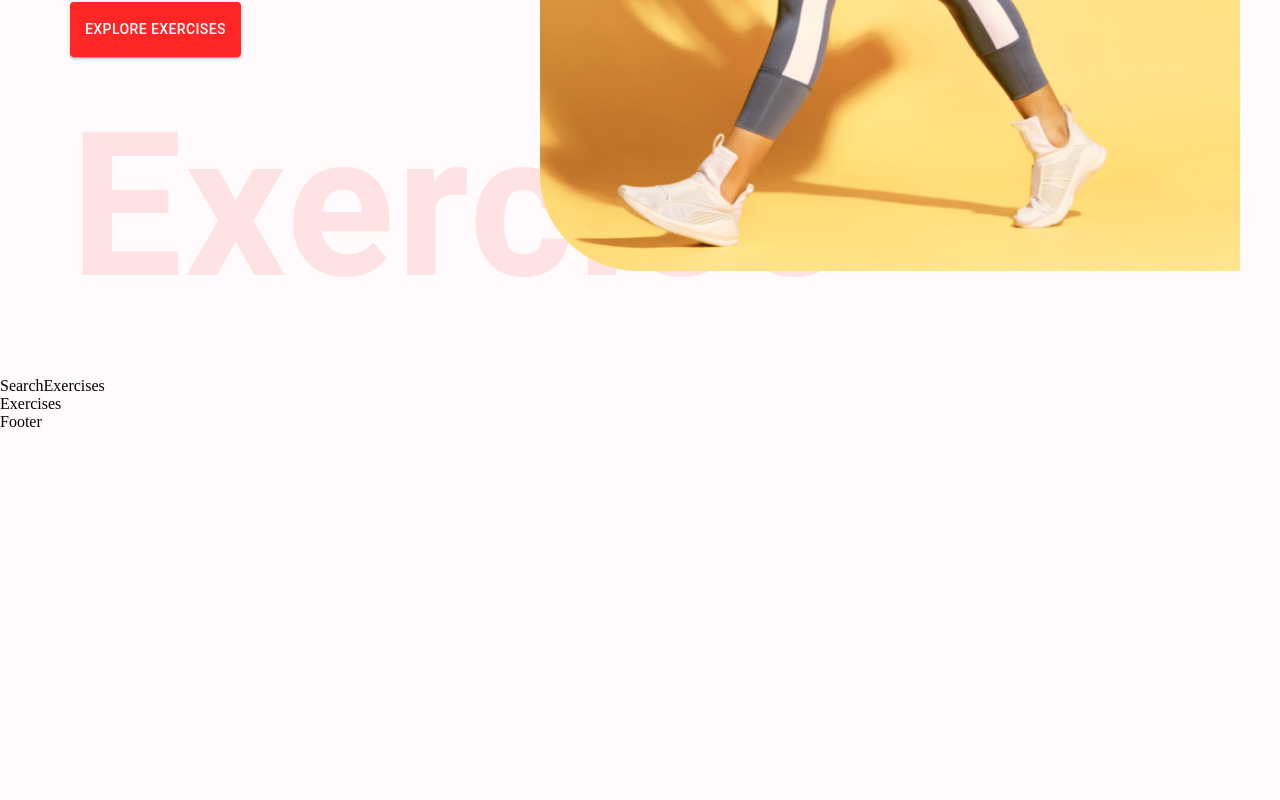
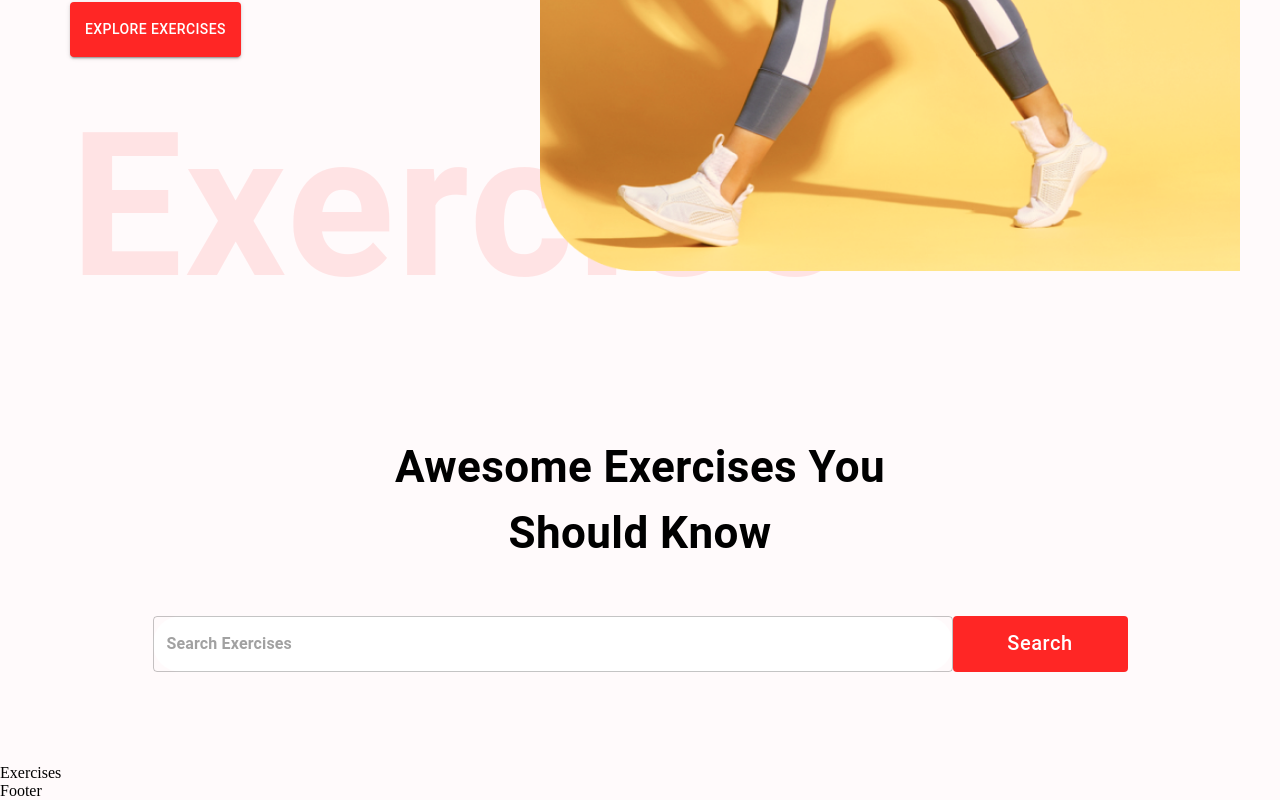
Before and after one commit to mrduman/gymApp, a React (Create React App) app: page / in a window 1280 px wide. Shown: the part 599-1399 px from the top of the page. Before the commit the page ends 1030 px from the top, so only its background shows below. Built offline with nearby package versions, Linux system fonts and the light colour scheme.

Commit message:
Search exercises styling

```diff
--- a/src/components/SearchExercises.js
+++ b/src/components/SearchExercises.js
@@ -1,7 +1,59 @@
-import React from "react";
+import React, { useState, useEffect } from "react";
+import { Box, Button, Stack, TextField, Typography } from "@mui/material";
 
 const SearchExercises = () => {
-  return <div>SearchExercises</div>;
+  return (
+    <Stack
+      justifyContent={"center"}
+      p={"20px"}
+      alignItems={"center"}
+      mt={"37px"}
+    >
+      <Typography
+        fontWeight={700}
+        sx={{
+          fontSize: { lg: "44px", xs: "30px" },
+        }}
+        mb={"50px"}
+        textAlign={"center"}
+      >
+        Awesome Exercises You <br />
+        Should Know
+      </Typography>
+      <Box position={"relative"} mb={"72px"}>
+        <TextField
+          sx={{
+            input: {
+              fontWeight: "700",
+              border: "none",
+              borderRadius: "4px",
+            },
+            width: { lg: "800px", xs: "350px" },
+            backgroundColor: "#fff",
+            borderRadius: "40px",
+          }}
+          height="76px"
+          value={""}
+          onChange={(e) => {}}
+          placeholder="Search Exercises"
+          type="text"
+        />
+        <Button
+          className="search-btn"
+          sx={{
+            bgcolor: "#FF2625",
+            color: "#fff",
+            textTransform: "none",
+            width: { lg: "175px", xs: "80px" },
+            fontSize: { lg: "20px", xs: "14px" },
+            height: "56px",
+          }}
+        >
+          Search
+        </Button>
+      </Box>
+    </Stack>
+  );
 };
 
 export default SearchExercises;
```
